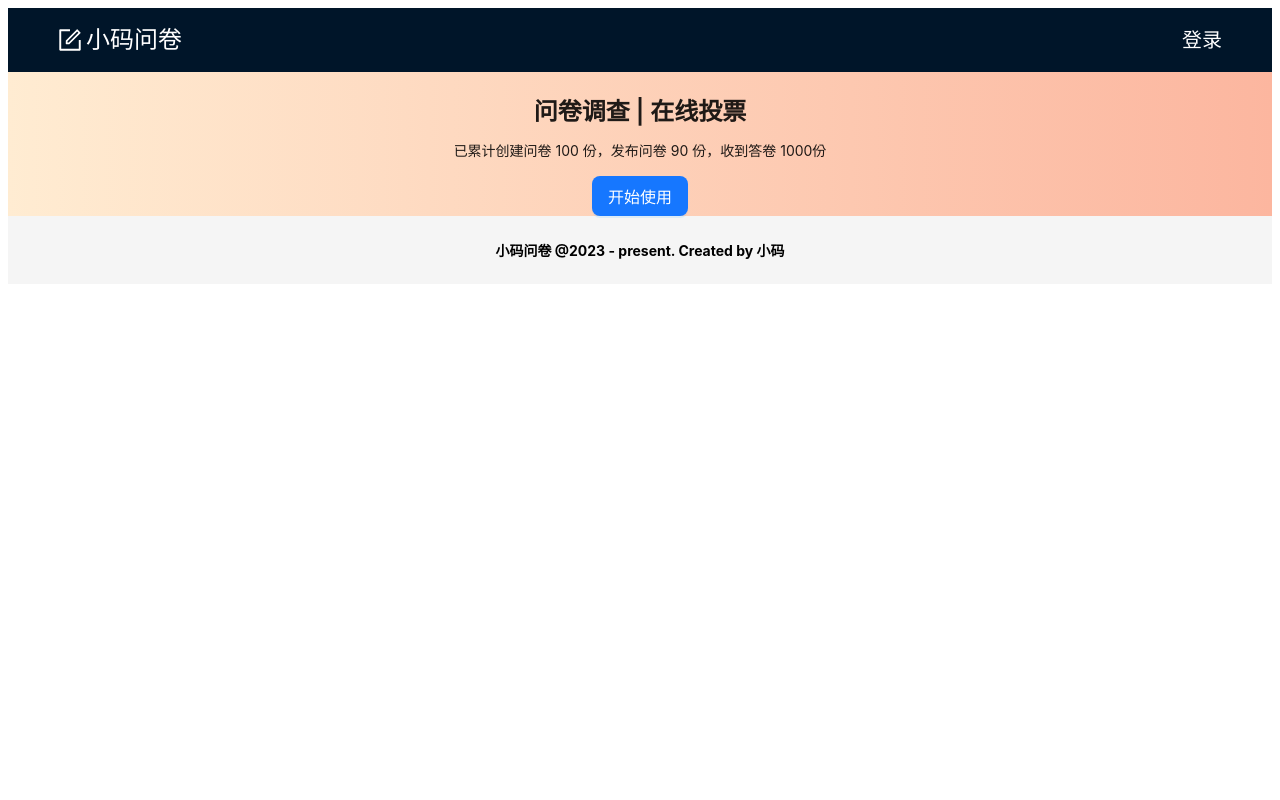
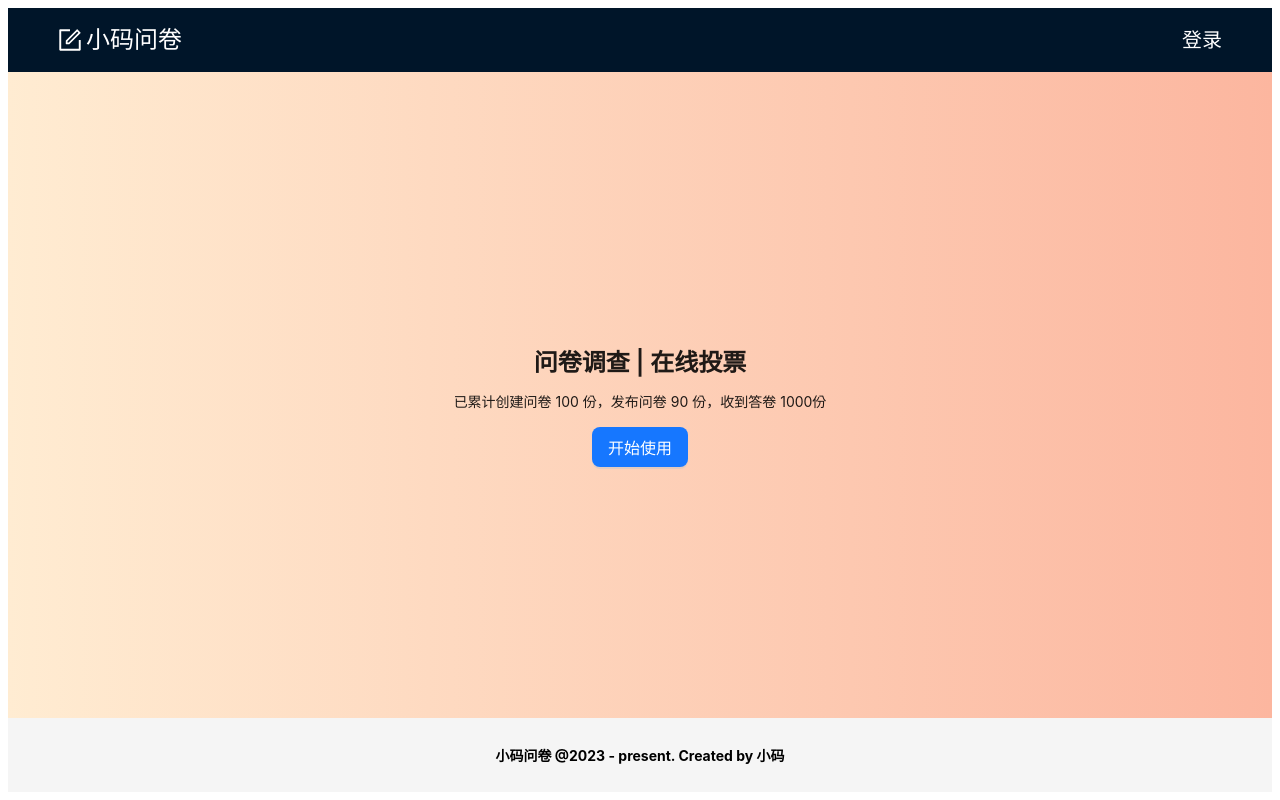
Before and after one commit to ChenHaoJie9527/mini-questionnaire, a React (Create React App) app: page / in a window 1280 px wide. Built offline with nearby package versions, Linux system fonts and the light colour scheme.

Commit message:
feat: 更新home主页

```diff
--- a/src/layouts/MainLayout.tsx
+++ b/src/layouts/MainLayout.tsx
@@ -12,7 +12,6 @@ const headerStyle: React.CSSProperties = {
   minHeight: "64px",
   paddingInline: 50,
   lineHeight: "64px",
-  // backgroundImage: "linear-gradient(120deg, #a1c4fd 0%, #c2e9fb 100%)",
 };
 
 const MainLayout: FC = () => {
@@ -30,7 +29,7 @@ const MainLayout: FC = () => {
       </Content>
       <Footer
         style={homeFooterTheme}
-        className="text-black text-center font-bold"
+        className="text-black text-center font-bold flex items-center justify-center"
       >
         小码问卷 @2023 - present. Created by 小码
       </Footer>
--- a/src/pages/Home.tsx
+++ b/src/pages/Home.tsx
@@ -7,7 +7,7 @@ const { Title, Paragraph } = Typography;
 const Home: FC = () => {
   return (
     <div style={homeTheme}>
-      <div className="flex items-center justify-center flex-col">
+      <div className="flex items-center justify-center flex-col w-full h-full">
         <Title level={3}>问卷调查 | 在线投票</Title>
         <Paragraph>
           已累计创建问卷 100 份，发布问卷 90 份，收到答卷 1000份
--- a/src/themes/index.tsx
+++ b/src/themes/index.tsx
@@ -2,11 +2,13 @@ import React from "react";
 
 export const homeTheme: React.CSSProperties = {
   backgroundImage: "linear-gradient(to right, #ffecd2 0%, #fcb69f 100%)",
+  height: "calc(100vh - 64px - 90px)",
 };
 
 export const homeFooterTheme: React.CSSProperties = {
   background:
     "linear-gradient(to bottom, rgba(255,255,255,0.15) 0%, rgba(0,0,0,0.15) 100%), radial-gradient(at top center, rgba(255,255,255,0.40) 0%, rgba(0,0,0,0.40) 120%) #989898; background-blend-mode: multiply,multiply;",
+  height: "74px",
 };
 
 export const mangeSiderBGTheme: React.CSSProperties = {
```
